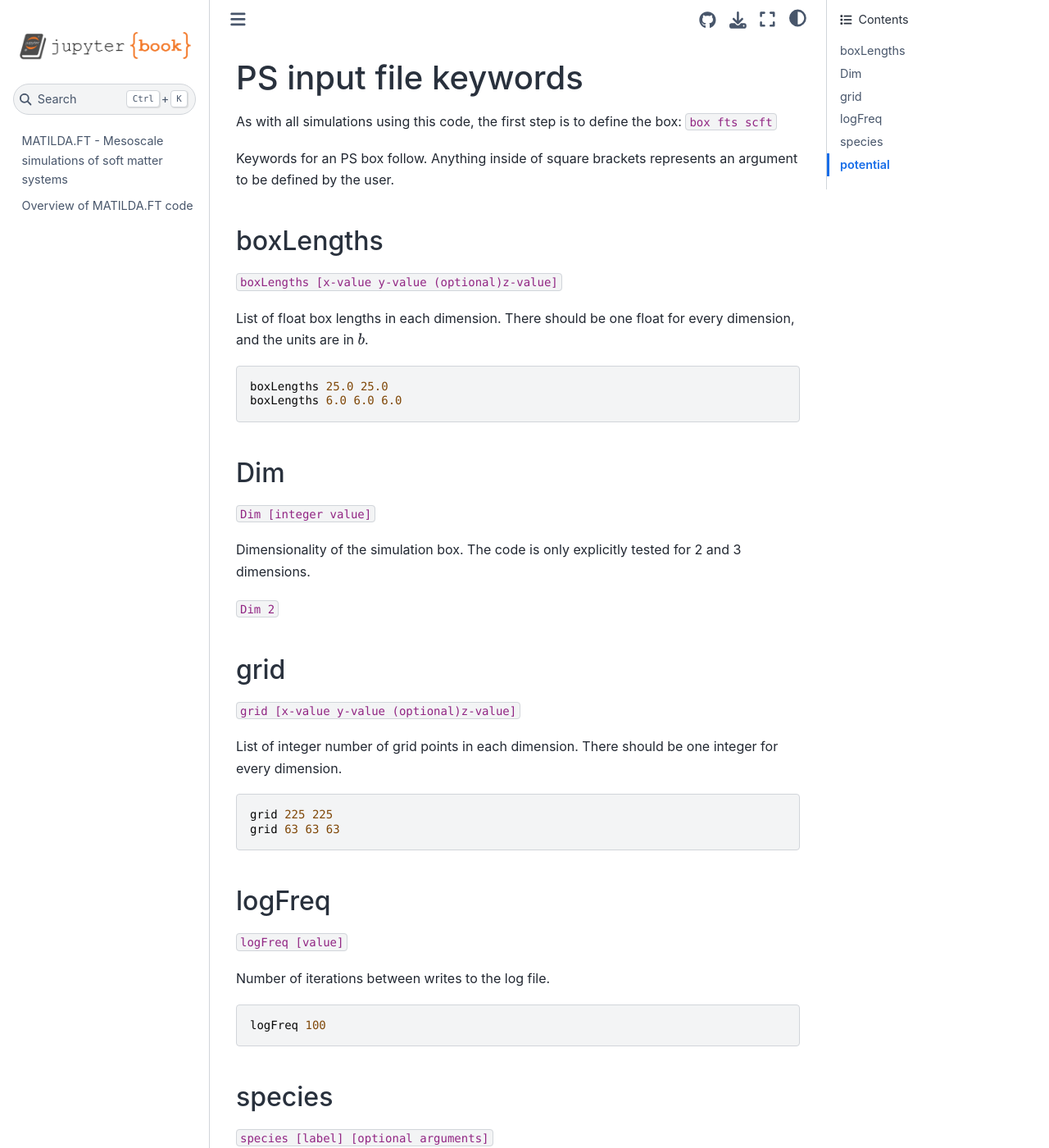
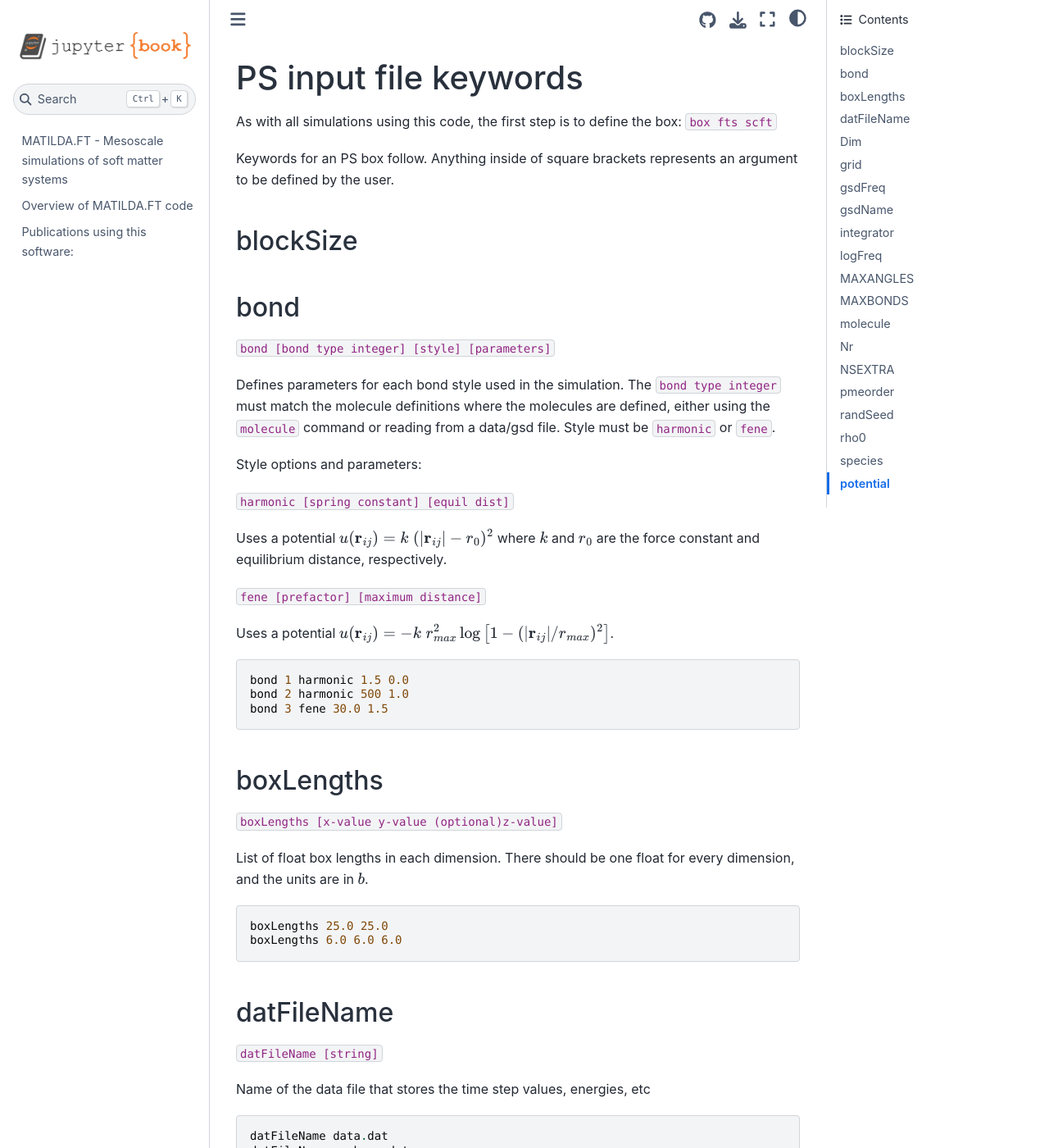
Before and after one commit to rar-ensemble/MATILDA.FT-docs, a Jupyter Book: the page built from ticg/psKeywords.md, in a window 1280 px wide and 1400 px high. Shown: the whole window at 82% size. Built offline with Jupyter Book 1.0.4 settings and Sphinx 7.4.7 and the Sphinx Book theme 1.1.4, drawn with Linux system fonts in a browser that asks for light colours; pages that are not in the unit, such as notebooks, are missing from menus; some of the changed text lies outside the part shown.

Commit message:
updated some keywords

````diff
--- a/_toc.yml
+++ b/_toc.yml
@@ -12,6 +12,7 @@ chapters:
   sections:
   - file: fts/integration
   - file: fts/ftsKeywords
+- file: publications
 # - file: markdown
 # - file: notebooks
 # - file: markdown-notebooks
--- /dev/null
+++ b/references.bib
@@ -0,0 +1,19 @@
+---
+---
+@article{tilda,
+  title={MATILDA. FT, a Mesoscale Simulation Package for Inhomogeneous Soft Matter},
+  author={Jedlinska, Zuzanna M and Tabedzki, Christian and Gillespie, Colin and Hess, Nathaniel and Yang, Anita and Riggleman, Robert A},
+  journal={Journal of Chemical Physics},
+  year={2023}
+}
+
+@article{jedlinska2023effect,
+  title={The effect of monomer polarizability on the stability and salt partitioning in model coacervates},
+  author={Jedlinska, Zuzanna M and Riggleman, Robert A},
+  journal={Soft Matter},
+  volume={19},
+  number={36},
+  pages={7000--7010},
+  year={2023},
+  publisher={Royal Society of Chemistry}
+}
--- a/ticg/psKeywords.md
+++ b/ticg/psKeywords.md
@@ -4,6 +4,31 @@ As with all simulations using this code, the first step is to define the box:
 ```box fts scft```
 
 Keywords for an PS box follow. Anything inside of square brackets represents an argument to be defined by the user.
+
+#### blockSize
+
+
+#### bond
+`bond [bond type integer] [style] [parameters]`
+
+Defines parameters for each bond style used in the simulation. The `bond type integer` must match the molecule definitions where the molecules are defined, either using the `molecule` command or reading from a data/gsd file. Style must be `harmonic` or `fene`.
+
+Style options and parameters:
+
+`harmonic [spring constant] [equil dist]`
+
+Uses a potential $u(\mathbf{r}_{ij}) = k \; (|\mathbf{r}_{ij}|-r_0)^2$ where $k$ and $r_0$ are the force constant and equilibrium distance, respectively.
+
+`fene [prefactor] [maximum distance]`
+
+Uses a potential $u(\mathbf{r}_{ij}) = - k\; r_{max}^2 \log \left[ 1-(|\mathbf{r}_{ij}|/r_{max})^2 \right]$.
+
+```
+bond 1 harmonic 1.5 0.0
+bond 2 harmonic 500 1.0
+bond 3 fene 30.0 1.5
+```
+
 
 #### boxLengths
 ``boxLengths [x-value y-value (optional)z-value]``
@@ -13,6 +38,16 @@ List of float box lengths in each dimension. There should be one float for every
 ```
 boxLengths 25.0 25.0
 boxLengths 6.0 6.0 6.0
+```
+
+#### datFileName
+``datFileName [string]``
+
+Name of the data file that stores the time step values, energies, etc
+
+```
+datFileName data.dat
+datFileName garbage.dat
 ```
 
 #### Dim
@@ -35,6 +70,12 @@ grid 225 225
 grid 63 63 63
 ```
 
+#### gsdFreq
+
+#### gsdName
+
+#### integrator
+
 
 
 #### logFreq
@@ -45,6 +86,24 @@ Number of iterations between writes to the log file.
 ```
 logFreq 100
 ```
+
+#### MAXANGLES
+
+#### MAXBONDS
+
+#### molecule
+optional: xrange, yrange, zrange. All set the range for first monomer, rest is grown as random walk.
+
+#### Nr
+
+#### NSEXTRA
+
+#### pmeorder
+
+#### randSeed
+
+#### rho0
+
 
 #### species
 `species [label] [optional arguments]`
````
Also changed, not shown: overview.md (added, +5 -0 lines), publications.md (added, +8 -0 lines).
